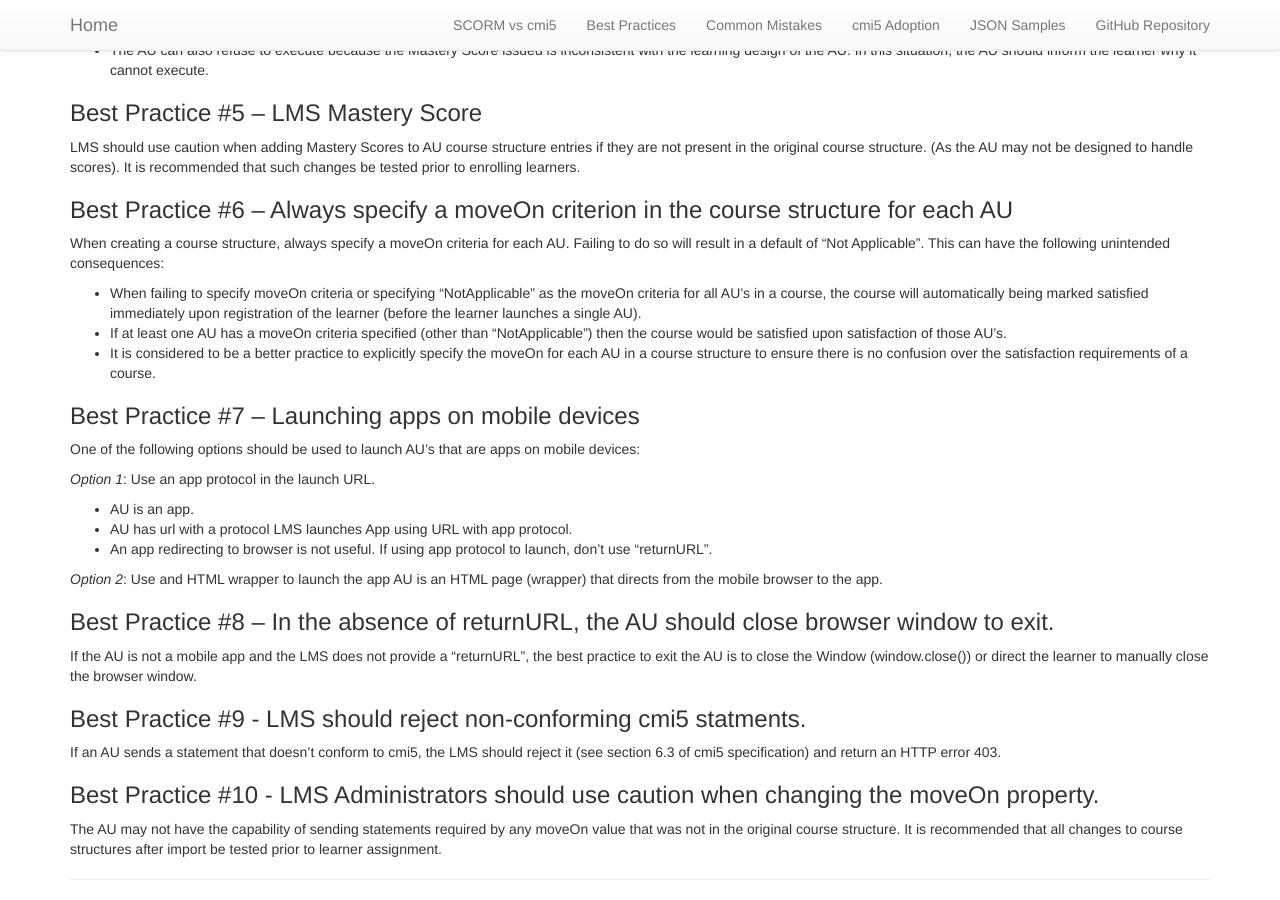
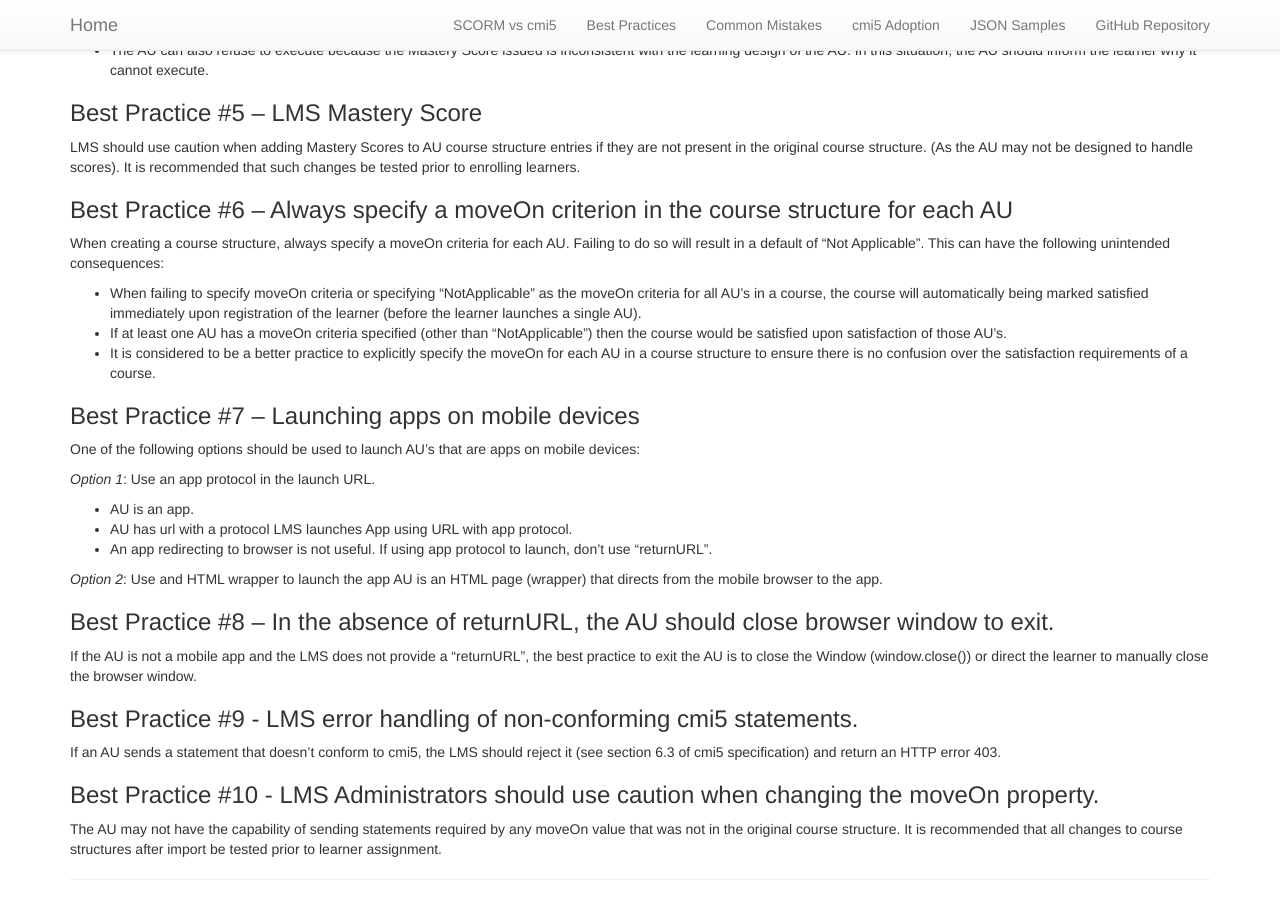
Before and after one commit to AICC/CMI-5_Spec_Current, a Jekyll site: the page built from best_practices/index.md, in a window 1280 px wide and 900 px high, scrolled down 1132 px. Built offline with Jekyll 4.4.1, drawn with Linux system fonts in a browser that asks for light colours; our own code applies the rules of GitHub Pages for plain Markdown files.

Commit message:
Update index.md

```diff
--- a/best_practices/index.md
+++ b/best_practices/index.md
@@ -69,7 +69,7 @@ _Option 2_: Use and HTML wrapper to launch the app AU is an HTML page (wrapper)
 
 If the AU is not a mobile app and the LMS does not provide a “returnURL”, the best practice to exit the AU is to close the Window (window.close()) or direct the learner to manually close the browser window.
 
-### Best Practice #{% increment bpCount %}  - LMS should reject non-conforming cmi5 statments.
+### Best Practice #{% increment bpCount %}  - LMS error handling of non-conforming cmi5 statements.
 If an AU sends a statement that doesn’t conform to cmi5, the LMS should reject it (see section 6.3 of cmi5 specification) and return an HTTP error 403.
 
 ### Best Practice #{% increment bpCount %}  - LMS Administrators should use caution when changing the moveOn property.
```
